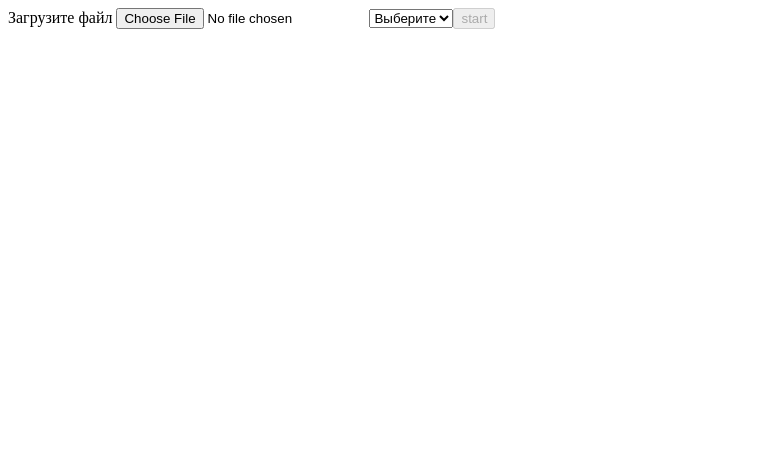
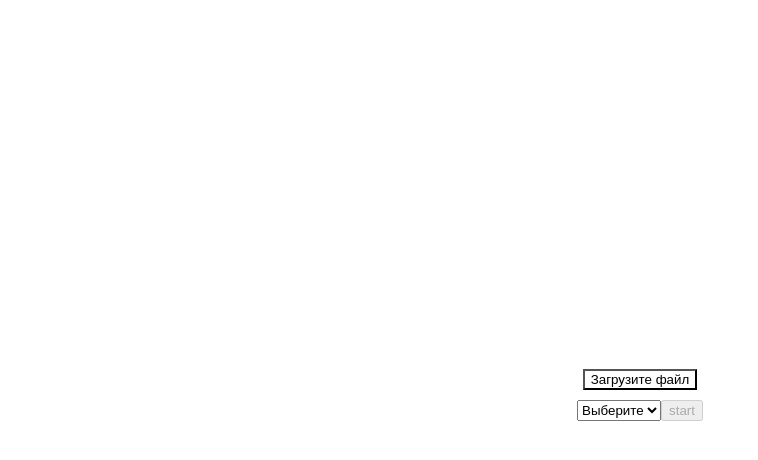
Before and after one commit to raidersk8/testQA, a Vue app: page / in a window 1280 px wide. Shown: the top 460 px of the page, without its empty margins (0-758 px from the left). Built offline with nearby package versions, Linux system fonts and the light colour scheme.

Commit message:
Добавил стили

```diff
--- a/public/index.html
+++ b/public/index.html
@@ -8,10 +8,6 @@
 		<title><%= htmlWebpackPlugin.options.title %></title>
 	</head>
 	<body>
-    <noscript>
-      <strong>We're sorry but <%= htmlWebpackPlugin.options.title %> doesn't work properly without JavaScript enabled. Please enable it to continue.</strong>
-    </noscript>
-    <div id="app"></div>
-    <!-- built files will be auto injected -->
+		<div id="app" class="app"></div>
 	</body>
 </html>
--- a/src/App.vue
+++ b/src/App.vue
@@ -1,12 +1,13 @@
 <template>
 	<upload-list-q-a v-if="!isShowTest" @result="handleResult" />
+	<div class="wrap-list-qa">
 		<lists-q-a
 			v-model="selectListName"
 			@update:model-value="setSelectListName"
-		@start="start"
 			:all-lists="allLists"
 		/>
 		<switch-test :isDisable="isDisableSwitchTest" v-model="isStart" @update:model-value="switchTest" />
+	</div>
 	<test-q-a v-if="isShowTest" :list="currentList" @finish="handleFinish" />
 </template>
 
@@ -16,6 +17,8 @@ import ListsQA from './components/ListsQA.vue';
 import TestQA from './components/TestQA.vue';
 import UploadListQA from './components/UploadListQA.vue';
 import SwitchTest from './components/SwitchTest.vue';
+import '@/scss/components/app.scss';
+import '@/scss/components/wrap-list-qa.scss';
 
 export default defineComponent({
 	name: 'App',
--- a/src/components/TestQA.vue
+++ b/src/components/TestQA.vue
@@ -1,11 +1,14 @@
 <template>
-	<div>{{question}}</div>
-	<input type="text" v-model="answer" @keyup.enter="handleKeyUpEnter">
-	<div>кол-во вопросов {{ countQuestions }}</div>
+	<div class="test-qa">
+		<div class="test-qa__question">{{question}}</div>
+		<input class="input test-qa__input" type="text" v-model="answer" @keyup.enter="handleKeyUpEnter">
+		<div class="test-qa__count">кол-во вопросов {{ countQuestions }}</div>
+	</div>
 </template>
 
 <script lang="ts">
 import { defineComponent } from 'vue';
+import '@/scss/components/test-qa.scss';
 export default defineComponent({
 	props: {
 		list: {
@@ -31,6 +34,8 @@ export default defineComponent({
 			countError: 0, // Кол-во ошибок за один ответ
 		};
 	},
+
+	emits: ['finish'],
 
 	created(): void {
 		this.nextQuestion();
--- a/src/components/UploadListQA.vue
+++ b/src/components/UploadListQA.vue
@@ -1,11 +1,14 @@
 <template>
-	Загрузите файл
-	<input type="file" @change="onChange">
+	<div class="upload-list-qa">
+		<input type="file" hidden="true" ref="file" @change="onChange">
+		<button class="button" @click="handleClick">Загрузите файл</button>
+	</div>
 </template>
 
 <script lang="ts">
 import { defineComponent } from 'vue';
 import parseQA from '@/api/parseQA';
+import '@/scss/components/upload-list-qa.scss';
 
 export default defineComponent({
 	emits: ['result'],
@@ -41,6 +44,12 @@ export default defineComponent({
 				list,
 			});
 		},
+
+		handleClick():void {
+			if(this.$refs.file instanceof HTMLInputElement) {
+				this.$refs.file.click();
+			}
+		},
 	},
 });
 </script>
--- /dev/null
+++ b/src/scss/common/bootstrap.scss
@@ -0,0 +1,5 @@
+// Общие стили страницы
+@import 'style.scss';
+
+// Стили кнопки
+@import 'button.scss';
--- /dev/null
+++ b/src/scss/common/button.scss
@@ -0,0 +1,4 @@
+.button {
+	border-radius: 6;
+	background: #fff;
+}
--- /dev/null
+++ b/src/scss/common/style.scss
@@ -0,0 +1,11 @@
+body, html {
+	height: 100%;
+	margin: 0;
+	padding: 0;
+}
+
+body {
+	display: flex;
+	align-items: center;
+	justify-content: center;
+}
--- /dev/null
+++ b/src/scss/components/app.scss
@@ -0,0 +1,5 @@
+.app {
+	display: flex;
+	flex-wrap: wrap;
+	flex-direction: column;
+}
--- /dev/null
+++ b/src/scss/components/test-qa.scss
@@ -0,0 +1,18 @@
+.test-qa {
+	text-align: center;
+
+	&__question {
+		max-width: 500px;
+		border: 1px solid black;
+		padding: 10px;
+		margin-bottom: 10px;
+	}
+
+	&__input {
+		margin-bottom: 10px;
+	}
+
+	&__count {
+		font-size: 13px;
+	}
+}
--- /dev/null
+++ b/src/scss/components/upload-list-qa.scss
@@ -0,0 +1,4 @@
+.upload-list-qa {
+	margin-bottom: 10px;
+	text-align: center;
+}
--- /dev/null
+++ b/src/scss/components/wrap-list-qa.scss
@@ -0,0 +1,5 @@
+.wrap-list-qa {
+	display: flex;
+	justify-content: center;
+	margin-bottom: 10px;
+}
```
Also changed, not shown: src/main.ts (+4 -3 lines). Lines whose indentation alone changed are shown as unchanged.
